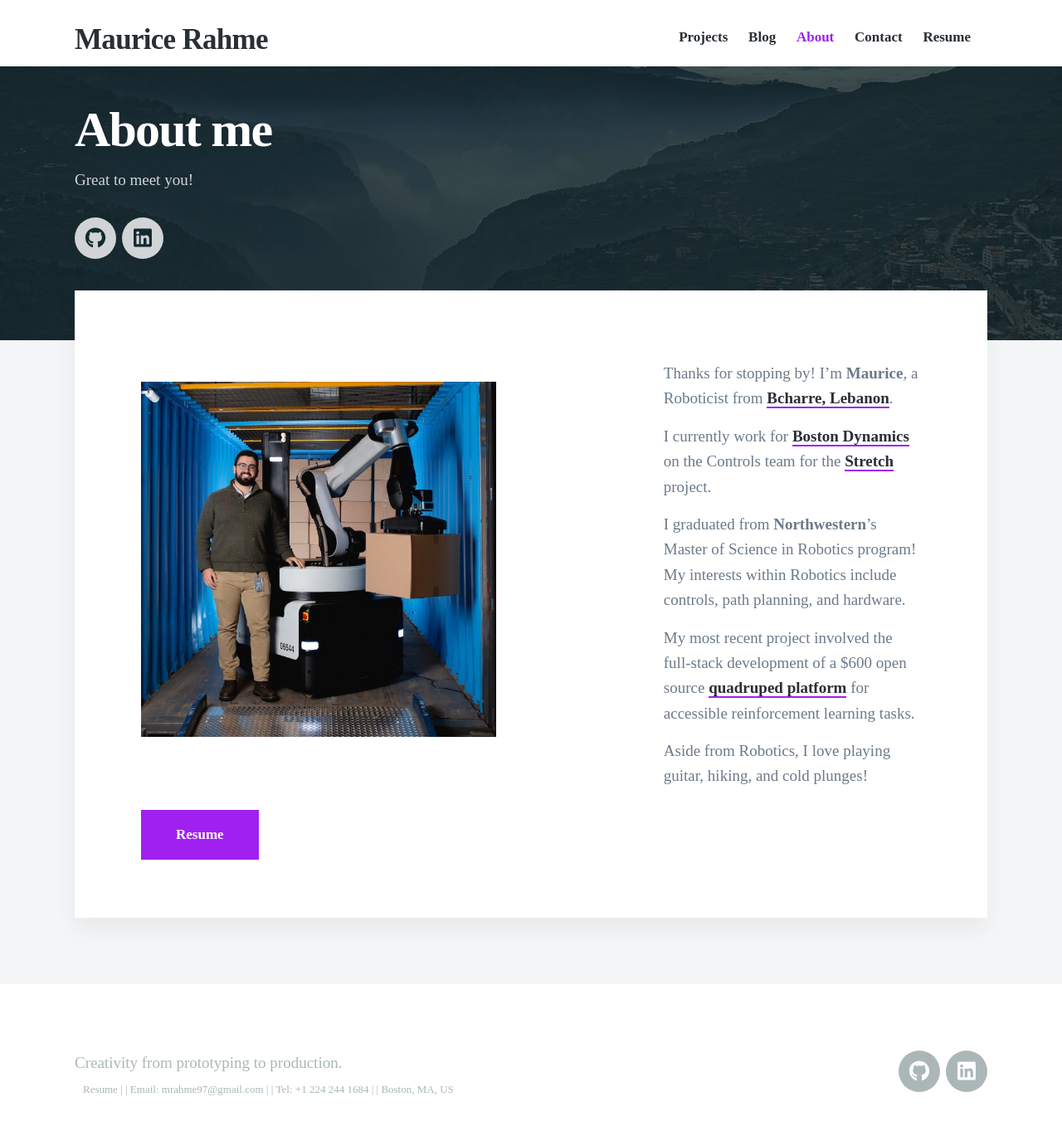
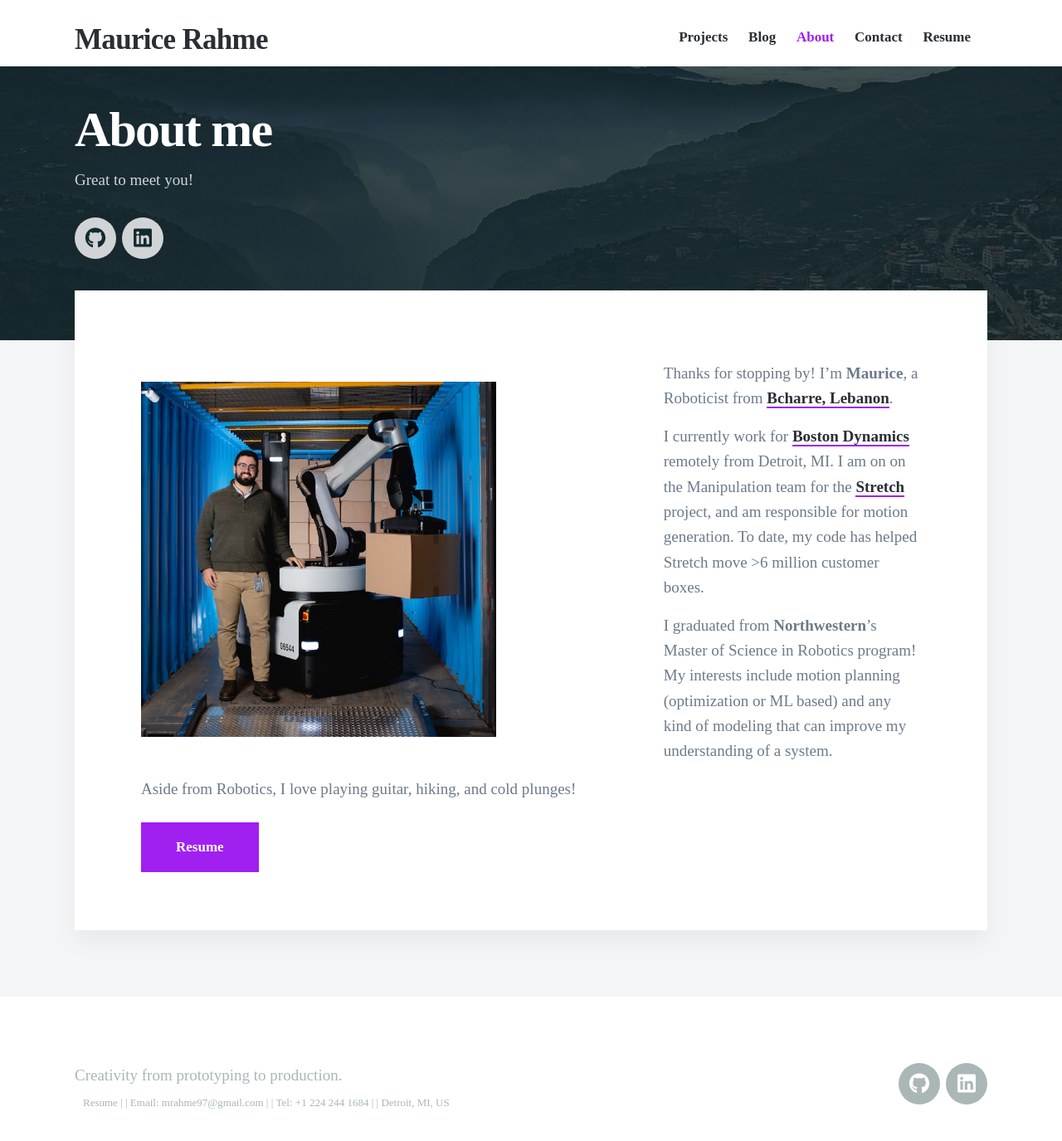
Before and after one commit to saarah-g/saarah-g.github.io, a Jekyll site: the page built from _pages/about.md, in a window 1280 px wide and 1400 px high. Shown: the top 1375 px of the window at 83% size. Built offline with Jekyll 4.4.1, drawn with Linux system fonts in a browser that asks for light colours; nearby versions of some CDN libraries.

Commit message:
update wording

```diff
--- a/_includes/footer.html
+++ b/_includes/footer.html
@@ -15,7 +15,7 @@
 			<span>Tel: +1 224 244 1684</span>
 			<span>  |  </span>
 			<span>  |  </span>
-			<span>Boston, MA, US</span>
+			<span>Detroit, MI, US</span>
 		</div>
 
 		{% include socials.html %}
--- a/_pages/about.md
+++ b/_pages/about.md
@@ -10,12 +10,10 @@
 
 Thanks for stopping by! I'm **Maurice**, a Roboticist from [Bcharre, Lebanon](https://en.wikipedia.org/wiki/Bsharri).
 
-I currently work for [Boston Dynamics](https://www.bostondynamics.com) on the Controls team for the [Stretch](https://www.bostondynamics.com/stretch) project.
+I currently work for [Boston Dynamics](https://www.bostondynamics.com) remotely from Detroit, MI. I am on on the Manipulation team for the [Stretch](https://www.bostondynamics.com/stretch) project, and am responsible for motion generation. To date, my code has helped Stretch move >6 million customer boxes.
 
-I graduated from **Northwestern**'s Master of Science in Robotics program! My interests within Robotics include controls, path planning, and hardware.
+I graduated from **Northwestern**'s Master of Science in Robotics program! My interests include motion planning (optimization or ML based) and any kind of modeling that can improve my understanding of a system.
 
-
-My most recent project involved the full-stack development of a $600 open source [quadruped platform](https://moribots.github.io/project/spot-mini-mini) for accessible reinforcement learning tasks.
 
 Aside from Robotics, I love playing guitar, hiking, and cold plunges!
 
```
